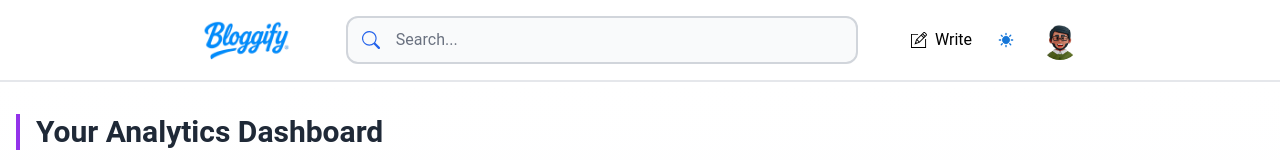
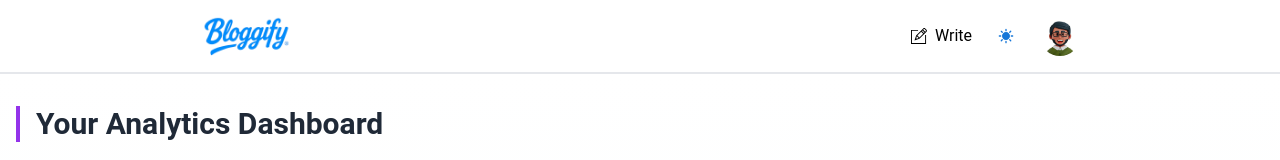
Before and after one commit to Kanishk1420/Bloggify-Blogging-Platform, a React (Vite) app in the folder Frontend/: page /dashboard in a window 1280 px wide. Shown: the top 160 px of the page. Built offline with nearby package versions, Linux system fonts and the light colour scheme; no server answers; sample sign-in values are in the browser's storage.

Commit message:
Removed Searchbar from Analytics page

```diff
--- a/Frontend/src/components/Navbar/Navbar.jsx
+++ b/Frontend/src/components/Navbar/Navbar.jsx
@@ -127,8 +127,8 @@ const Navbar = () => {
           </Link>
         </div>
 
-        {/* Desktop Search Bar - with more distinct styling */}
-        {(["/", "/dashboard", "/finduser"].includes(path) ||
+        {/* Desktop Search Bar */}
+        {(["/", "/finduser"].includes(path) ||
           (path.includes("/profile") && !path.includes("/edit"))) && (
           <div className="flex-grow max-w-lg mx-4 hidden sm:flex justify-center items-center">
             <div className="relative w-full">
@@ -162,8 +162,8 @@ const Navbar = () => {
           </div>
         )}
 
-        {/* Mobile Search Bar - matching more distinct style */}
-        {(["/", "/dashboard", "/finduser"].includes(path) ||
+        {/* Mobile Search Bar */}
+        {(["/", "/finduser"].includes(path) ||
           (path.includes("/profile") && !path.includes("/edit"))) && (
           <div className="flex sm:hidden flex-grow mx-2">
             <div className="relative w-full">
```
